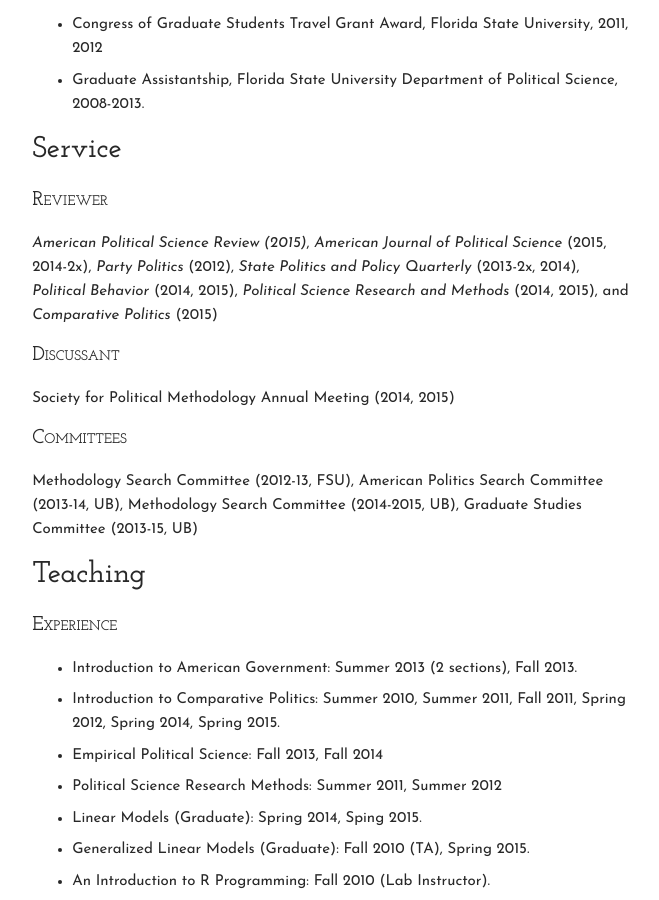
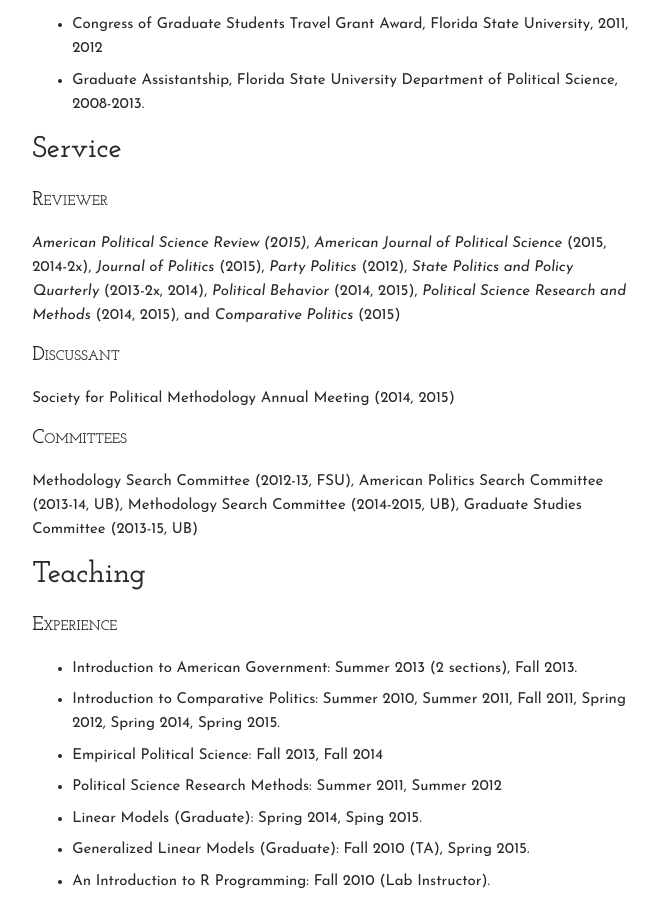
Before and after one commit to carlislerainey/carlislerainey.github.io, a Jekyll site: the page built from cv/index.md, in a window 1280 px wide and 900 px high, scrolled down 4452 px. Shown: the whole window, without its empty margins (430-1089 px from the left). Built offline with Jekyll 4.4.1, drawn with Linux system fonts in a browser that asks for light colours.

Commit message:
add review

```diff
--- a/cv/index.md
+++ b/cv/index.md
@@ -101,7 +101,7 @@
 
 ### Reviewer
 
-*American Political Science Review (2015)*, *American Journal of Political Science* (2015, 2014-2x), *Party Politics* (2012), *State Politics and Policy Quarterly* (2013-2x, 2014), *Political Behavior* (2014, 2015), *Political Science Research and Methods* (2014, 2015), and *Comparative Politics* (2015)
+*American Political Science Review (2015)*, *American Journal of Political Science* (2015, 2014-2x), *Journal of Politics* (2015), *Party Politics* (2012), *State Politics and Policy Quarterly* (2013-2x, 2014), *Political Behavior* (2014, 2015), *Political Science Research and Methods* (2014, 2015), and *Comparative Politics* (2015)
 
 ### Discussant
 
```
